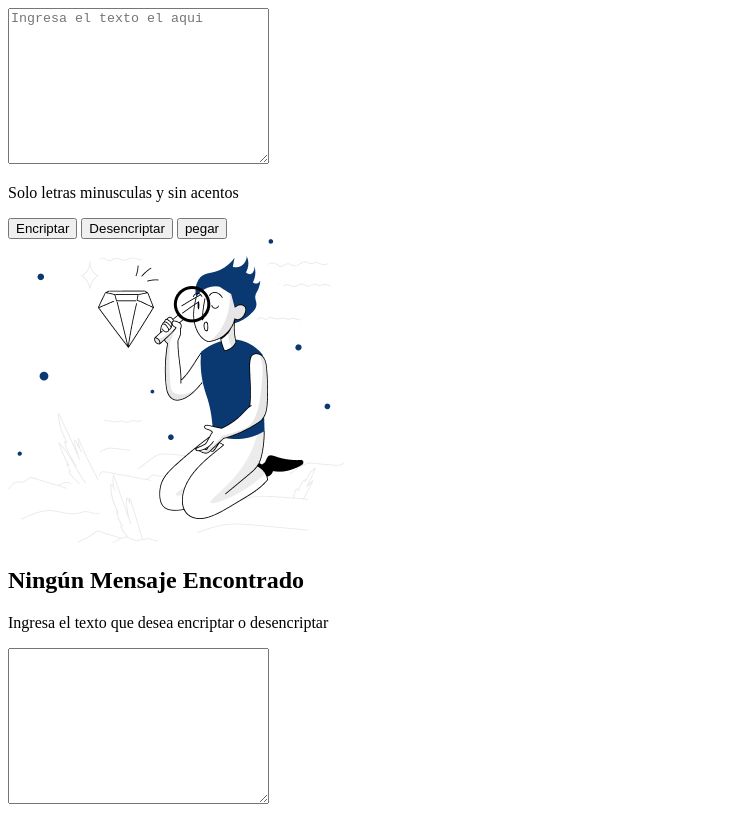
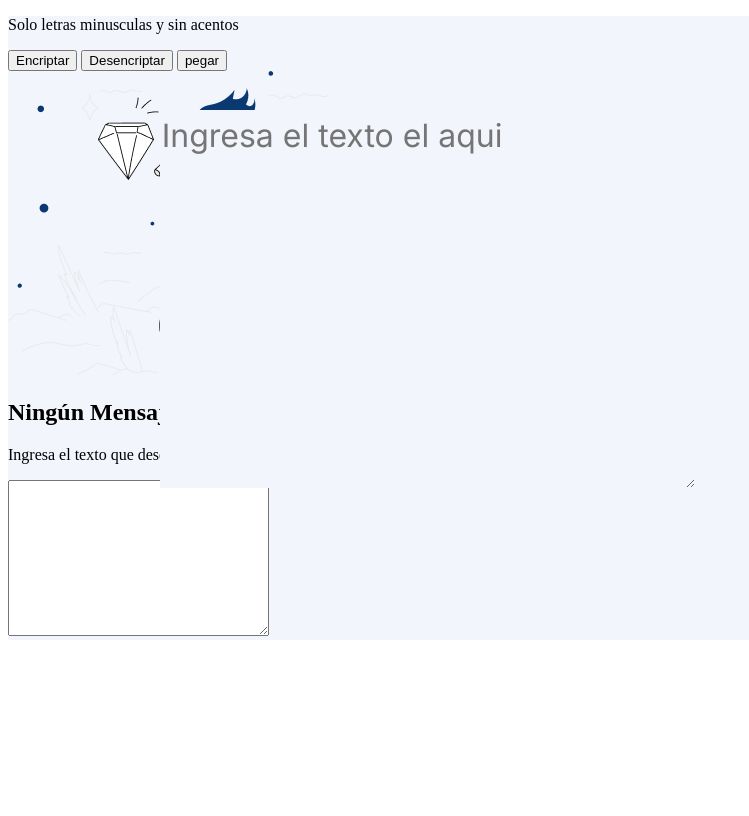
Before and after one commit to AndresGamboa11/proyecto2.0, a plain HTML site: page index.html in a window 1280 px wide. Shown: the whole page, without its empty margins (0-749 px from the left). Drawn offline with Linux system fonts and the light colour scheme; files that its build step writes are made by us from their sources; a web font is replaced by a local one.

Commit message:
estructura index y css

```diff
--- a/index.html
+++ b/index.html
@@ -4,13 +4,13 @@
     <meta charset="UTF-8">
     <meta name="viewport" content="width=device-width, initial-scale=1.0">
     <title>Encriptador de texto</title>
-    <link rel="stylesheet" href="style.css">
+    <link rel="stylesheet" href="styles/style.css">
 
 </head>
 <body>
     <div class="content">
         <div class="Encriptador">
-            <textarea name="texto" id="texto" cols="30" rows="10" placeholder="Ingresa el texto el aqui"></textarea>
+            <textarea name="texto" class="texto" id="texto" cols="30" rows="10" placeholder="Ingresa el texto el aqui"></textarea>
         </div>
         <div class="advertencia">
             <p>Solo letras minusculas y sin acentos</p>
--- a/styles/style.css
+++ b/styles/style.css
@@ -0,0 +1,41 @@
+
+@import url('https://fonts.googleapis.com/css2?family=Sevillana&display=swap');
+@import url('https://fonts.googleapis.com/css2?family=Inter:ital,opsz,wght@0,14..32,100..900;1,14..32,100..900&display=swap');
+
+:root {
+    --color-primario: #F3F5FC;
+    --color-secundario: #0A3871;
+    --color-terciario: #e3e2e2;
+    --color-hover: #272727;
+    --fuente-inter: "Inter", sans-serif;
+    --fuente-krona: 'Krona One', sans-serif;
+    --fuente-montserrat: 'Montserrat', sans-serif;
+}
+*{
+    margin 0;
+    padding 0;
+}
+.content{
+    position: relative;
+    width: 100%;
+    height: 100%;
+    background: var(--color-primario);
+}
+.texto{
+    position: absolute;
+    width: 42%;
+    height: 60%;
+    top: 15%;
+    left: 12%;
+    font-family: var(--fuente-inter);
+    font-size: 32px;
+    border: none;
+    color: var(--color-secundario);
+    font-weight: 400;
+    line-height: 150%;
+    background-color: var(--color-primario);
+
+}
+.texto:hover{
+    color: var(--color-hover);
+}
```
